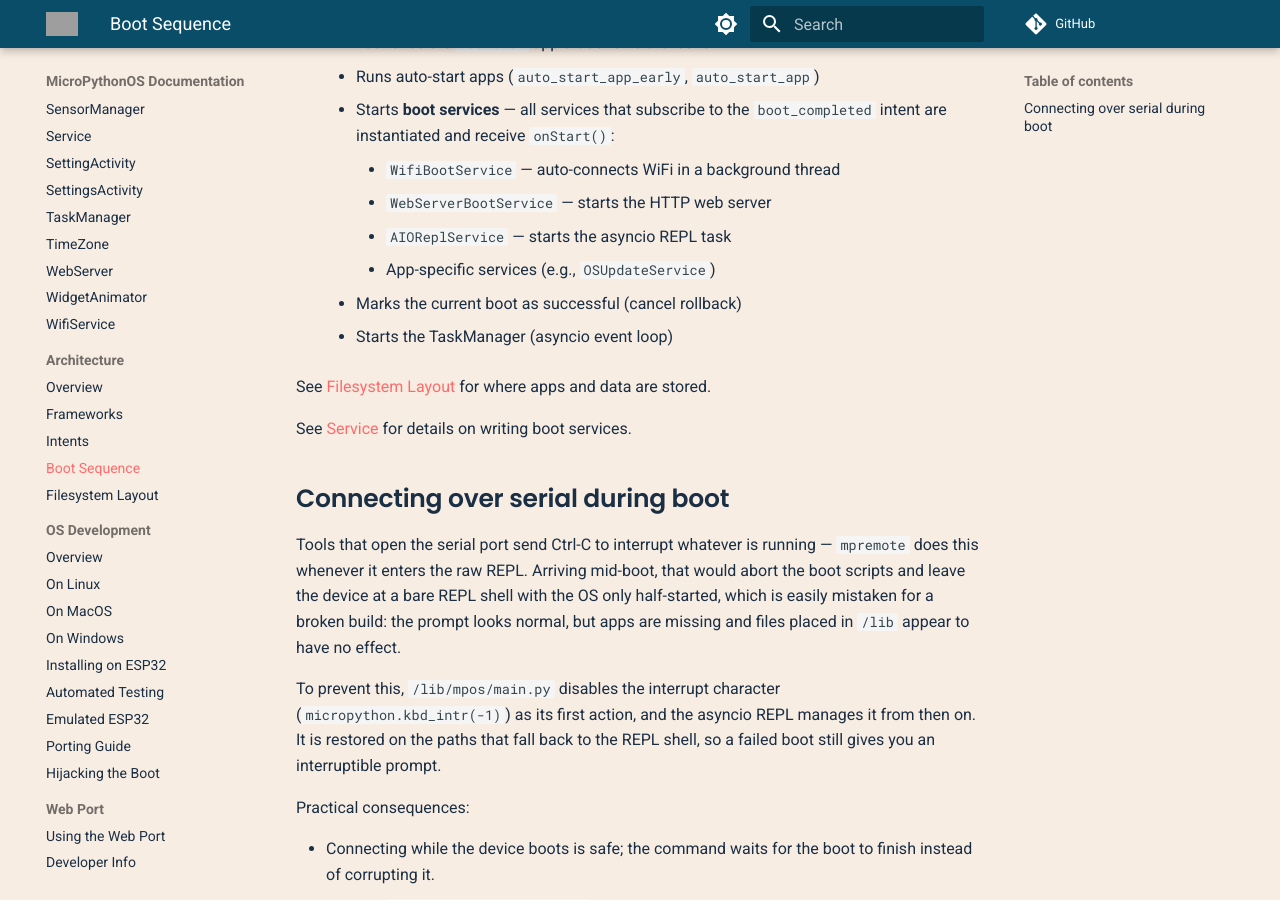
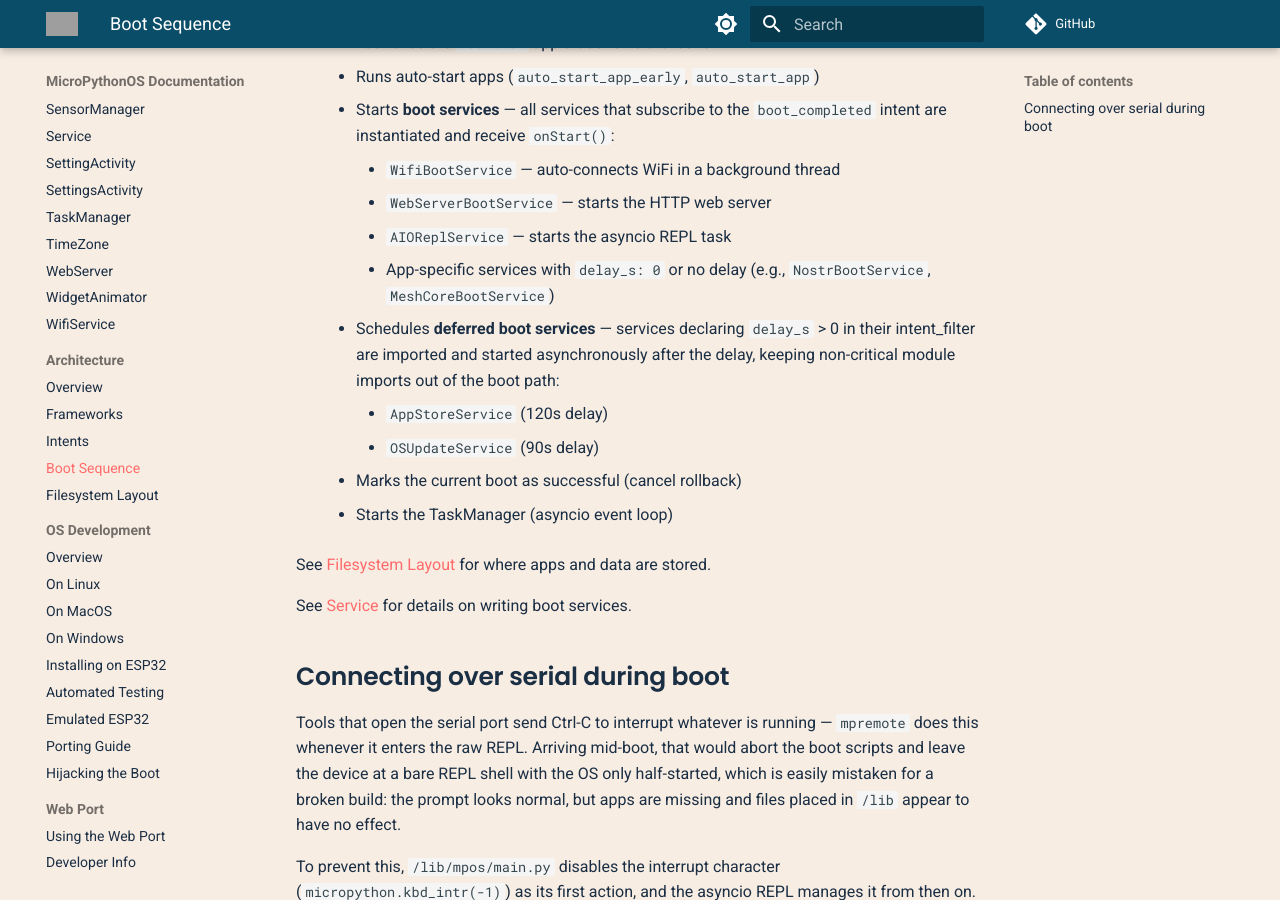
Before and after one commit to MicroPythonOS/docs, an MkDocs documentation site: the page built from docs/architecture/boot-sequence.md, in a window 1280 px wide and 900 px high, scrolled down 527 px. Built offline with MkDocs 1.6.1 and Material for MkDocs 9.7.7, drawn with Linux system fonts in a browser that asks for light colours; comment, search, counter and statistics services are not loaded; grey boxes are pictures that could not be loaded.

Commit message:
docs: document delay_s for deferred boot services

```diff
--- a/docs/architecture/boot-sequence.md
+++ b/docs/architecture/boot-sequence.md
@@ -19,7 +19,10 @@ MicroPythonOS consists of several core components that initialize and manage the
         - `WifiBootService` — auto-connects WiFi in a background thread
         - `WebServerBootService` — starts the HTTP web server
         - `AIOReplService` — starts the asyncio REPL task
-        - App-specific services (e.g., `OSUpdateService`)
+        - App-specific services with `delay_s: 0` or no delay (e.g., `NostrBootService`, `MeshCoreBootService`)
+    - Schedules **deferred boot services** — services declaring `delay_s` > 0 in their intent_filter are imported and started asynchronously after the delay, keeping non-critical module imports out of the boot path:
+        - `AppStoreService` (120s delay)
+        - `OSUpdateService` (90s delay)
     - Marks the current boot as successful (cancel rollback)
     - Starts the TaskManager (asyncio event loop)
 
```
Also changed, not shown: docs/apps/creating-apps.md (+3 -2 lines), docs/frameworks/service.md (+2 -2 lines).
